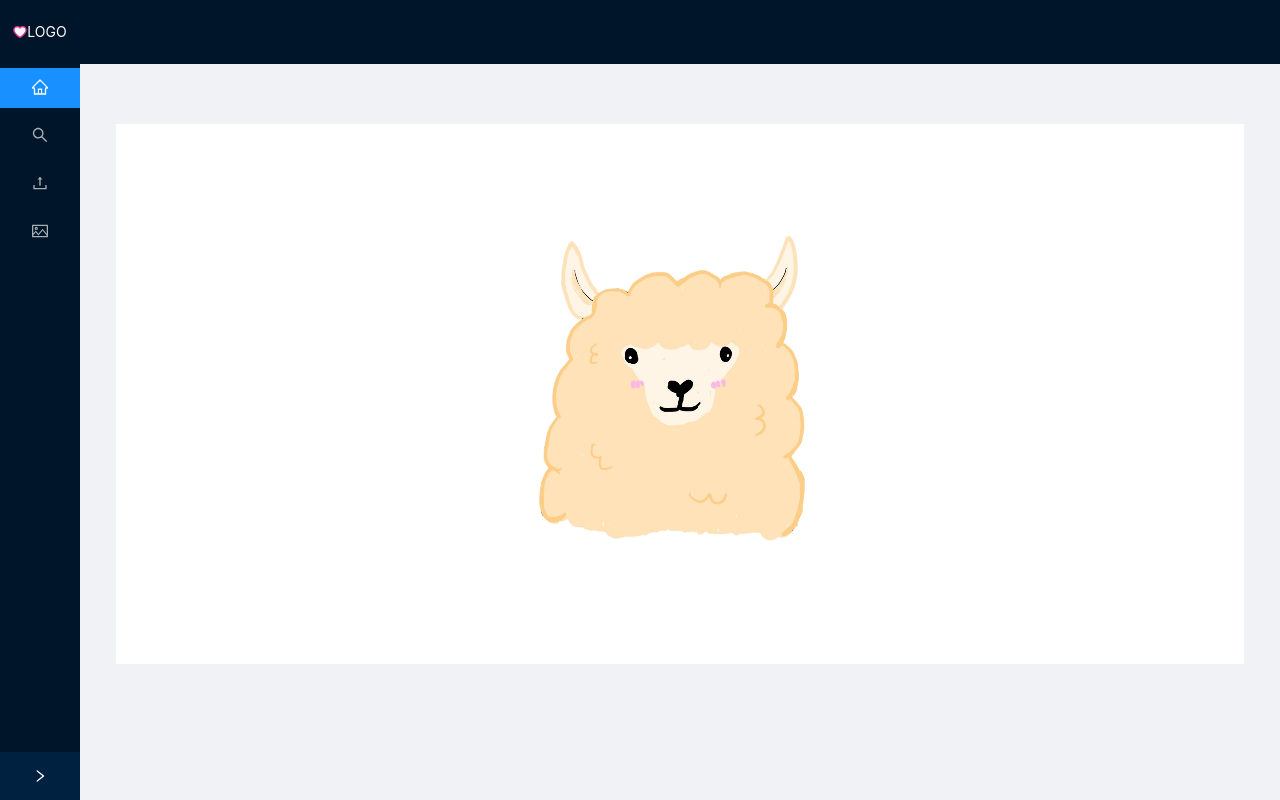
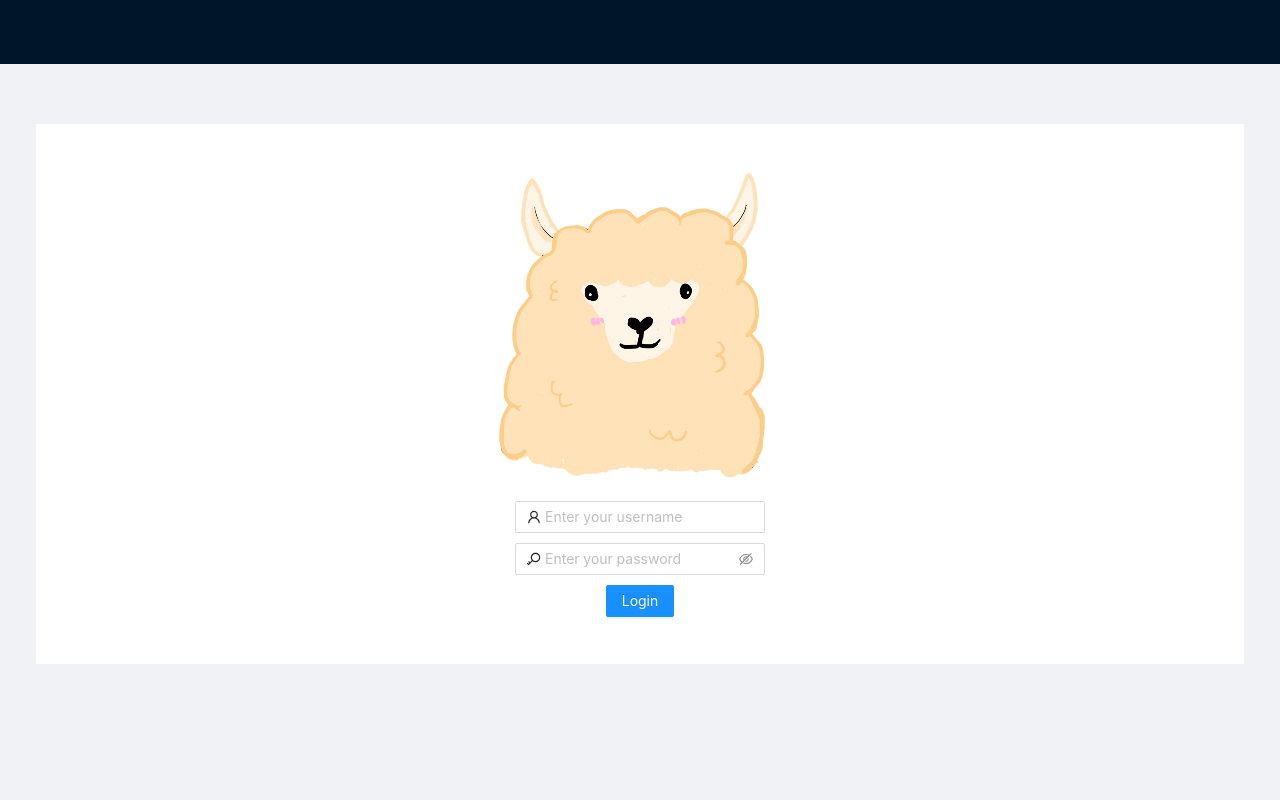
Before and after one commit to JoshuaLin0903/AlpacAlbum, a React (Create React App) app: page / in a window 1280 px wide. Built offline with nearby package versions, Linux system fonts and the light colour scheme.

Commit message:
add login logout

```diff
--- a/src/components/All.js
+++ b/src/components/All.js
@@ -3,6 +3,10 @@ import '../style.css'
 
 export const ALL= () =>{
 	return(
-		<div>View all photos</div>
+		<>
+			<div className="main-display">
+				View all photos
+			</div>
+		</>
 	)
 }
--- a/src/components/HomePage.js
+++ b/src/components/HomePage.js
@@ -1,14 +1,15 @@
 import React from 'react'
 import alpaca from '../images/alpaca.png';
 import '../style.css'
-import { Button, Input} from 'antd';
-import { UserAddOutlined} from '@ant-design/icons';
 
 export const HOMEPAGE = () =>{
+
 	return(
-		<div className="image-display">
-            <img src={alpaca}/>
-        </div>
-
+		<div className="main-display">
+			<div className="image-display">
+      	<img src={alpaca}/>
+    	</div>
+    	<p> Welcome! </p>
+    </div>
 	)
 }
--- a/src/components/Search.js
+++ b/src/components/Search.js
@@ -4,6 +4,8 @@ import {LoadingOutlined} from '@ant-design/icons';
 
 export const SEARCH= () =>{
 	return(
-		<LoadingOutlined style={{fontSize: "300%", color: "blue"}}/>
+		<div className="main-display">
+			<LoadingOutlined style={{fontSize: "300%", color: "blue"}}/>
+		</div>
 	)
 }
--- a/src/components/Upload.js
+++ /dev/null
@@ -1,8 +0,0 @@
-import React from 'react'
-import '../style.css'
-
-export const UPLOAD= () =>{
-	return(
-		<div>Add new albums</div>
-	)
-}
--- a/src/components/index.js
+++ b/src/components/index.js
@@ -1,5 +1,4 @@
 export {HOMEPAGE} from './HomePage'
 export {SEARCH} from './Search'
-export {UPLOAD} from './Upload'
 export {ALL} from './All'
 export {SEARCH_SIDER} from './SearchSider'
--- a/src/containers/App.js
+++ b/src/containers/App.js
@@ -1,23 +1,49 @@
 import '../style.css';
-import {HOMEPAGE, SEARCH, UPLOAD, ALL, SEARCH_SIDER} from '../components'
+import {HOMEPAGE, SEARCH, ALL, SEARCH_SIDER} from '../components'
 import React, { useEffect, useState } from 'react'
 import 'antd/dist/antd.css';
-import { Layout, Menu} from 'antd';
+import alpaca from '../images/alpaca.png';
+import { Layout, Menu, message, Input, Button, Divider} from 'antd';
 import {
-  UploadOutlined,
   SearchOutlined,
   PictureOutlined,
   HeartTwoTone,
-  HomeOutlined
+  HomeOutlined,
+  UserOutlined,
+  KeyOutlined
 } from '@ant-design/icons';
 
 const { Header, Content, Footer, Sider} = Layout;
+const PASSWORD = '123456789'
 
 function App() {
 	const [menuCollapsed, setMenuCollapsed] = useState(true);
 	const [searchCollapsed, setSearchCollapsed] = useState(true);
 	const [currentEvent, setCurrentEvent] = useState('home')
   const [mainDisplay, setMainDisplay] = useState(<HOMEPAGE/>)
+  const [logIN, setLogIN] = useState(false)
+  const [username, setUserName] = useState('')
+  const [password, setPassword]= useState('')
+
+  const handleLogIn = () => {
+    if (username === '' || password === ''){
+      message.error('Both username and password must be entered!')
+    }
+    else if(password !== PASSWORD)
+    {
+      message.error('Wrong password!')
+    }
+    else{
+      message.success('Successfully log in!')
+      setLogIN(true)
+    }
+  }
+
+  const handleLogOut = () =>{
+    setLogIN(false)
+    setUserName('')
+    setPassword('')
+  }
 
   const handleMenuCollapse =() =>{
   	if (menuCollapsed === false && searchCollapsed === false){
@@ -34,9 +60,6 @@ function App() {
       case 'search':
         setMainDisplay(<SEARCH/>)
         break
-      case 'upload':
-        setMainDisplay(<UPLOAD/>)
-        break
       case 'all':
         setMainDisplay(<ALL/>)
         break
@@ -48,7 +71,8 @@ function App() {
 
   return (
    	<Layout style={{ minHeight: '100vh'}}>
-     	<Sider
+      {logIN?
+     	(<Sider
        	collapsible
        	collapsed={menuCollapsed}
        	width={500}
@@ -73,23 +97,59 @@ function App() {
               :
              	<SEARCH_SIDER/>
             }
-          <Menu.Item key="3" icon={<UploadOutlined />}
-          	onClick={()=>{setCurrentEvent("upload");setSearchCollapsed(true);}}>
-          	Add New Photos
-          </Menu.Item>
-          <Menu.Item key="4" icon={<PictureOutlined />}
+          <Menu.Item key="3" icon={<PictureOutlined />}
           	onClick={()=>{setCurrentEvent("all");setSearchCollapsed(true);}}>
           	View All Albums
           </Menu.Item>
         </Menu>
-      </Sider>
+      </Sider>)
+      :
+      (<></>)}
       <Layout className="site-layout">
-      	<Header className="header" style={{ padding: 0, textAlign: 'center' }}>
+      	<Header className="header">
+          {logIN?
+          <>
+            <div className="user">
+              <Divider type="vertical"/>
+              <div>
+                <UserOutlined style={{color:"white", fontSize: 18, margin:5}}/>
+                {username}
+              </div>
+              <Divider type="vertical"/>
+              <div>
+                <Button ghost="true" size="small"
+                style={{color:"white", borderColor: "gray"}}
+                onClick={handleLogOut}>
+                  Logout
+                </Button>
+              </div>
+            </div>
+          </>
+          :
+          <></>}
       	</Header>
         <Content style={{ margin: '0 16px' }}>
-       		<div className="main-display">
-       	    {mainDisplay}
-        	</div>
+       	  {logIN ?
+            mainDisplay
+            :(
+            <div className="main-display">
+              <div className="image-display">
+                <img src={alpaca}/>
+              </div>
+              <Input
+                placeholder="Enter your username"
+                prefix={<UserOutlined/>}
+                style={{width: 250, margin:5}}
+                onChange={(e) => setUserName(e.target.value)}/>
+              <Input.Password placeholder="Enter your password"
+                prefix={<KeyOutlined />}
+                style={{width:250, margin:5}}
+                onChange={(e) => setPassword(e.target.value)}/>
+              <Button type="primary" style={{margin:5}} onClick={handleLogIn}>
+                Login
+            </Button>
+            </div>
+          )}
         </Content>
         <Footer style={{ textAlign: 'center' }}></Footer>
       </Layout>
--- a/src/style.css
+++ b/src/style.css
@@ -13,6 +13,7 @@
 
 .main-display{
   display: flex;
+  flex-direction: column;
   background: #fff;
   padding: 24px;
   min-height: 540px;
@@ -41,6 +42,14 @@
   margin: 2.5px;
 }
 
+.user{
+  text-align: right;
+  color: white;
+  display: flex;
+  flex-direction: row;
+  float: right;
+}
+
   [data-theme="dark"] .site-layout .site-layout-background {
     background: #141414;
   }
```
Also changed, not shown: 1 other file (tests, documents, lock files or other folders).
